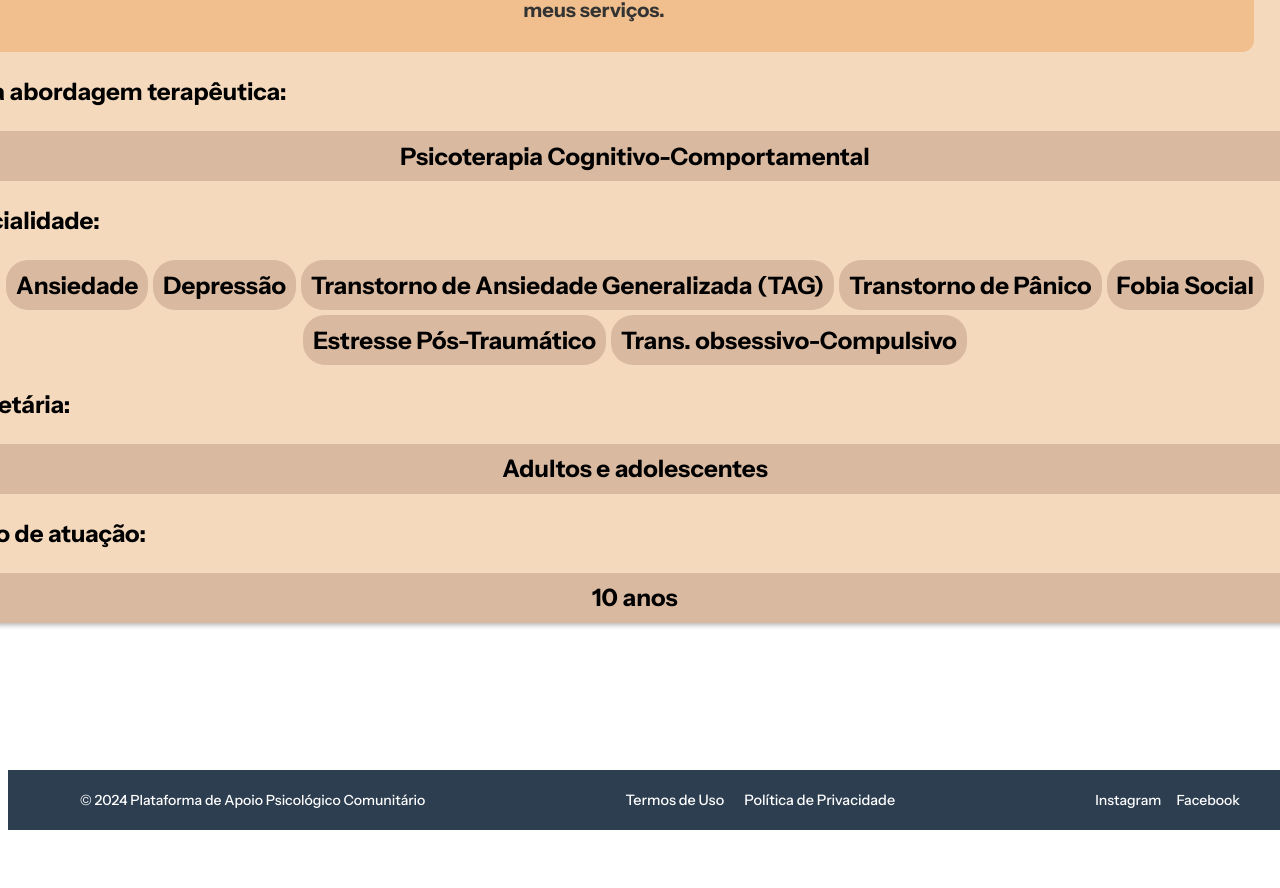
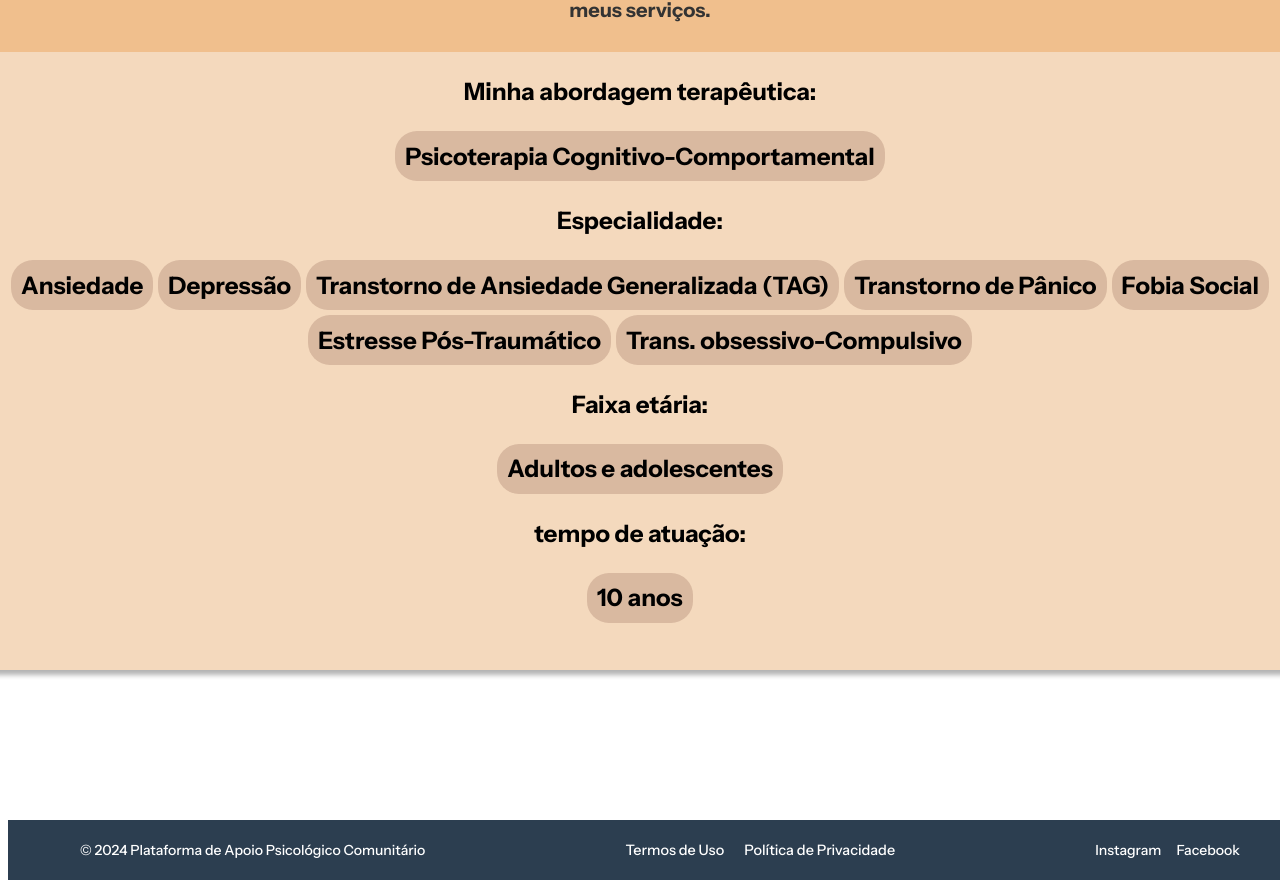
Before and after one commit to gusmrtns/plataforma-de-apoio-psicologico-comunitario, a React (Vite) app in the folder plataforma-apoio/: page /visualizar in a window 1280 px wide. Shown: the part 918-1806 px from the top of the page. Before the commit the page ends 1756 px from the top, so only its background shows below. Built offline with nearby package versions, Linux system fonts and the light colour scheme.

Commit message:
corrigindo problema pagina visualizar

```diff
--- a/plataforma-apoio/src/pages/visualizar.jsx
+++ b/plataforma-apoio/src/pages/visualizar.jsx
@@ -7,15 +7,18 @@ const Visualizar = () => {
         <div class="divisor">
         <section class="visu">
             <div class="centro">
+
                 <div class="cima">
                     <h1>Psiquiatra</h1>
                     <h1>CRM: CRP 01/XXXXX</h1>
+
                 </div>
 
                 <div class="imagem_do_perfil">imagem de perfil</div>
                 <h1>Nome do profissional</h1>
                 <h3>Consultas realizadas:</h3>
                 <div class="nume"><p>420</p></div>
+
                 <div class="baixo">
                     <h1> Fortaleza, Ceará, Brasil</h1>
                     <button class="retornar"><h1>Página inicial</h1></button>
@@ -31,17 +34,29 @@ const Visualizar = () => {
                     <h2>Olá! Eu sou o Dr. Jean de Lemos Cid, psiquiatra dedicado a proporcionar cuidados de saúde mental de alta qualidade para meus pacientes. Com uma abordagem empática e centrada no paciente, meu objetivo é criar um ambiente seguro e acolhedor para todos que buscam meus serviços.</h2>
                 </div>
                 <h1>Minha abordagem terapêutica:</h1>
+                <div className="direc">
                     <div class="cap">
                         <h1>Psicoterapia Cognitivo-Comportamental</h1>
                     </div>
+                </div>
                 <h1>Especialidade:</h1>
+                <div>
                     <div class="direc">
                     <div class="cap"><h1> Ansiedade</h1></div><div class="cap"><h1>Depressão</h1></div><div class="cap"><h1>Transtorno de Ansiedade Generalizada (TAG)</h1></div><div class="cap"><h1>Transtorno de Pânico</h1></div><div class="cap"><h1>Fobia Social</h1></div><div class="cap"><h1> Estresse Pós-Traumático</h1></div><div class="cap"><h1>Trans. obsessivo-Compulsivo</h1></div>
                     </div>
+                </div>
+
                 <h1>Faixa etária:</h1>
+                <div className="direc">
                     <div class="cap"><h1>Adultos e adolescentes</h1></div>
+                </div>
+
                 <h1>tempo de atuação:</h1>
+                <div className="direc">
+
                     <div class="cap"><h1>10 anos</h1></div>
+                </div>
+
 
             </div>
         </section>
--- a/plataforma-apoio/src/styles/visualizar.css
+++ b/plataforma-apoio/src/styles/visualizar.css
@@ -4,7 +4,7 @@
     display: flex;
     justify-content: center;
     align-items: center;
-    background-color: #F1E7DD;
+
 }
 
 .divisor {
@@ -73,8 +73,8 @@
     padding: 20px;
     display: flex;
     flex-direction: column;
-    height: 750px;
-    width: 1402px;
+    height: 800px;
+    width: 1413px;
 
     align-items: center;
     background-color: #F4D9BD;
@@ -83,6 +83,7 @@
 }
 
 .alinhamento {
+    align-items: center;
     justify-items: center;
 }
 .apresenta {
```
Lines whose indentation alone changed are shown as unchanged.
